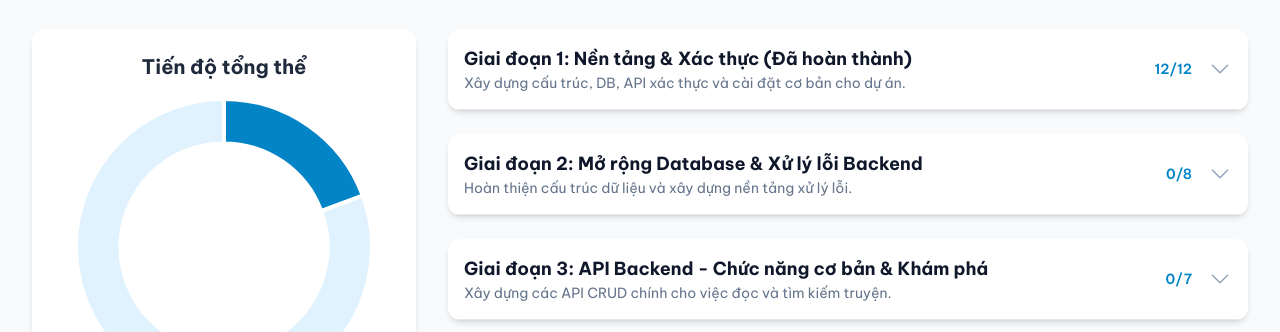
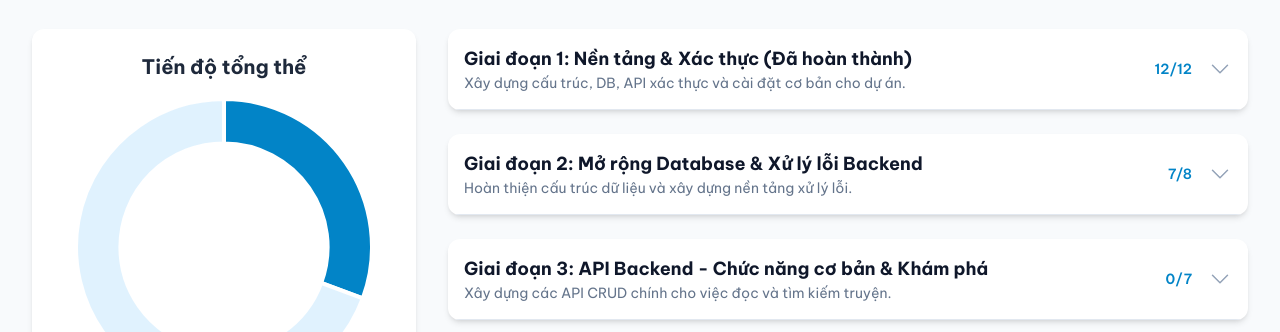
Before and after one commit to kuro2908/checklist, a plain HTML site: page index.html in a window 1280 px wide. Shown: the part 107-439 px from the top of the page. Drawn offline with nearby package versions, Linux system fonts and the light colour scheme.

Commit message:
Update index.html

```diff
--- a/index.html
+++ b/index.html
@@ -112,13 +112,13 @@
                         title: "Giai đoạn 2: Mở rộng Database & Xử lý lỗi Backend",
                         goal: "Hoàn thiện cấu trúc dữ liệu và xây dựng nền tảng xử lý lỗi.",
                         tasks: [
-                            { text: "DB: Thêm cột view_count, publication_status vào bảng stories.", done: false },
-                            { text: "DB: Tạo bảng user_follows.", done: false },
-                            { text: "DB: Tạo bảng profile_comments.", done: false },
-                            { text: "DB: Tạo bảng notifications.", done: false },
-                            { text: "DB: Tạo bảng reading_history để lưu lịch sử đọc.", done: false },
-                            { text: "Model: Cập nhật các model tương ứng (Story, UserFollow, ReadingHistory...).", done: false },
-                            { text: "Model: Cập nhật association.js với các mối quan hệ mới.", done: false },
+                            { text: "DB: Thêm cột view_count, publication_status vào bảng stories.", done: true },
+                            { text: "DB: Tạo bảng user_follows.", done: true },
+                            { text: "DB: Tạo bảng profile_comments.", done: true },
+                            { text: "DB: Tạo bảng notifications.", done: true },
+                            { text: "DB: Tạo bảng reading_history để lưu lịch sử đọc.", done: true },
+                            { text: "Model: Cập nhật các model tương ứng (Story, UserFollow, ReadingHistory...).", done: true },
+                            { text: "Model: Cập nhật association.js với các mối quan hệ mới.", done: true },
                             { text: "Backend: Xây dựng middleware xử lý lỗi tập trung.", done: false }
                         ]
                     },
```
